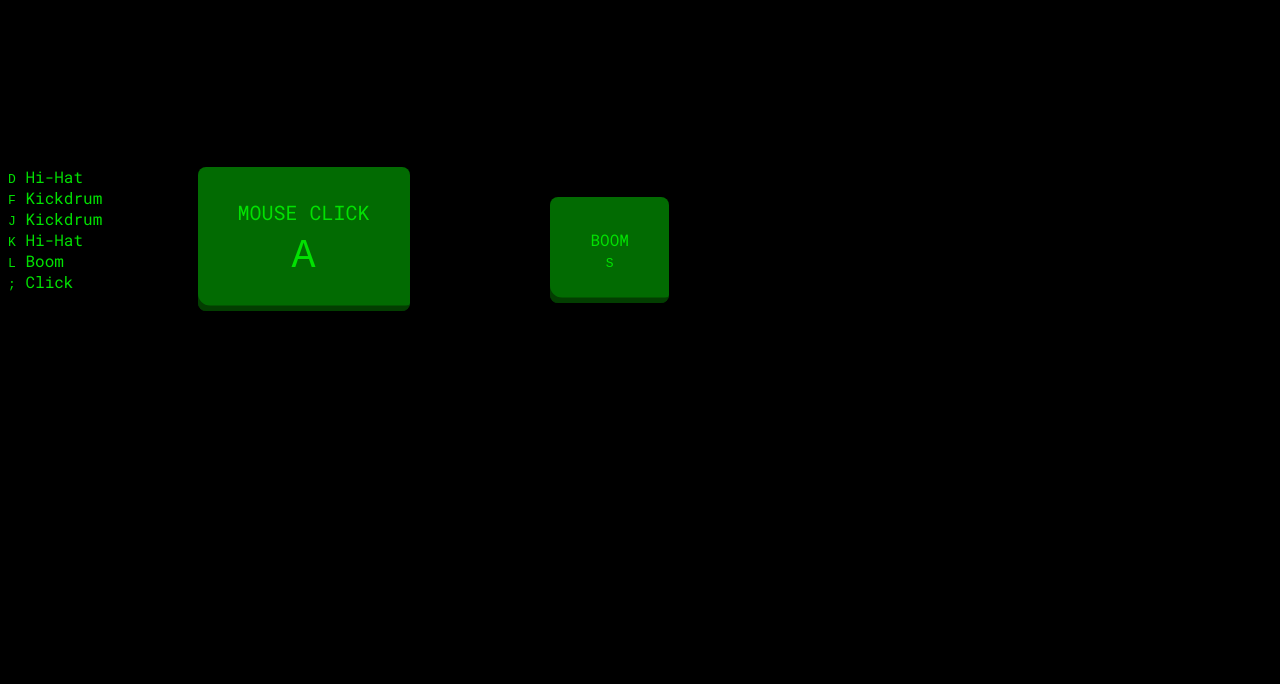
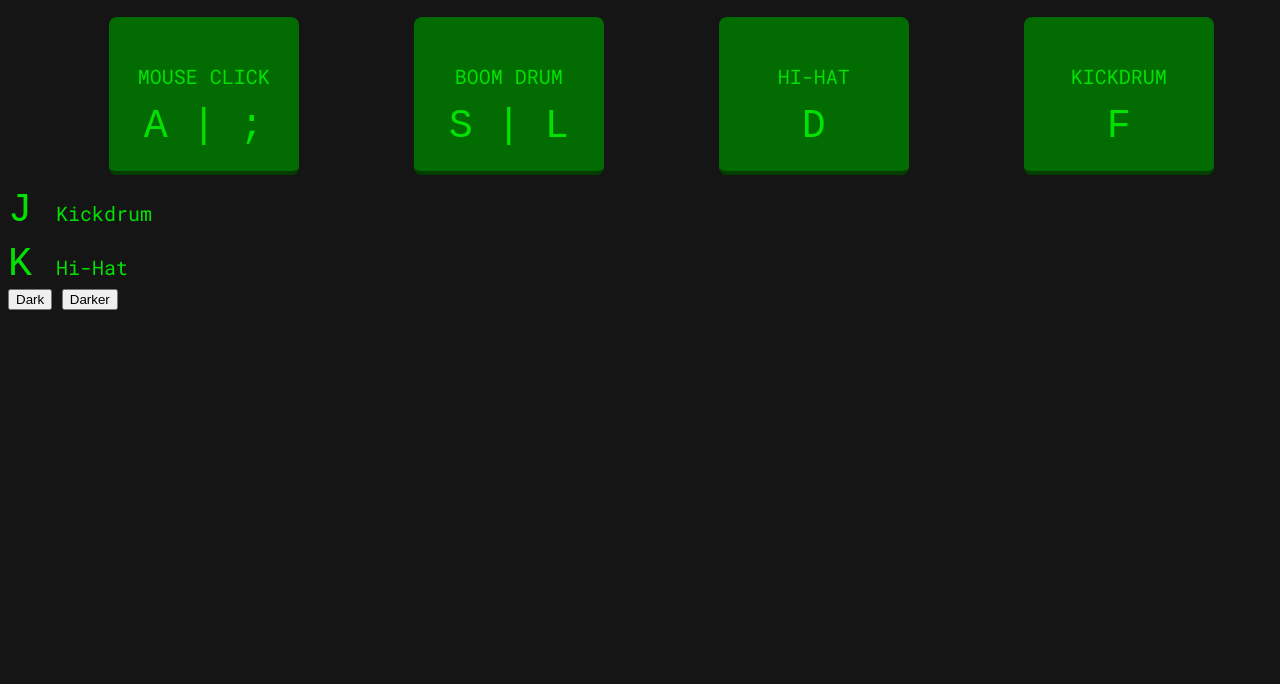
Before and after one commit to hellolol2016/beat, a plain HTML site: page index.html in a window 1280 px wide. Shown: the part 116-800 px from the top of the page. Drawn offline with Linux system fonts and the light colour scheme.

Commit message:
sat morning

```diff
--- a/index.html
+++ b/index.html
@@ -8,40 +8,43 @@
 
         <link rel="stylesheet" href="styles/styles.css">
     </head>
-    <body>
+    <body id="dark">
         <h1>Beat</h1>
 
-        <div class="square1">
+        <div class="square1 hvr-glow">
             <div data-key="65" class="key">
-                <span class="click">Mouse Click</span>
-
-                <div class="A">
-                    <kbd>A</kbd>
-                </div>
+                <span class="snd">Mouse Click</span>
+            <div data-key="186" class="key">
+                <div><kbd>A | ;</kbd></div>
+            </div>
             </div>
         </div>
 
-        <div class="square2">
+        <div class="square2 hvr-glow">
             <div data-key="83" class="key">
-                <span class="boom">Boom</span>
+                <span class="snd">Boom Drum</span>
+            <div data-key="76" class="key">
+                <div><kbd>S | L</kbd></div>
+            </div>
+            </div>
+        </div>
 
-                <div class="S">
-                    <kbd>S</kbd>
-                </div>
+        <div class="square3 hvr-glow">
+            <div data-key="68" class="key">
+                <span class="snd">Hi-Hat</span>
+                <div><kbd>D</kbd></div>
+            </div>
+        </div>
+
+        <div class="square4 hvr-glow">
+            <div data-key="70" class="key">
+                <span class="snd">Kickdrum</span>
+                <div><kbd>F</kbd></div>
             </div>
         </div>
 
 
-        <div class="sounds">
-
-            <div data-key="68" class="key">
-                <kbd>D</kbd>
-                <span class="snd">Hi-Hat</span>
-            </div>
-            <div data-key="70" class="key">
-                <kbd>F</kbd>
-                <span class="snd">Kickdrum</span>
-            </div>
+        <div id="dark" class="sounds"> <!-- PUT BACK BUTTONS-->
             <div data-key="74" class="key">
                 <kbd>J</kbd>
                 <span class="snd">Kickdrum</span>
@@ -50,25 +53,21 @@
                 <kbd>K</kbd>
                 <span class="snd">Hi-Hat</span>
             </div>
-            <div data-key="76" class="key">
-                <kbd>L</kbd>
-                <span class="snd">Boom</span>
-            </div>
-            <div data-key="186" class="key">
-                <kbd>;</kbd>
-                <span class="snd">Click</span>
-            </div>
         </div>
 
+        <div class="theme-buttons">
+            <button class="dark">Dark</button>
+            <button class="darker">Darker</button>
+        </div>
 
-        <audio data-key="65" src="sounds/click.wav"></audio>
-        <audio data-key="83" src="sounds/boom.wav"></audio>
-        <audio data-key="68" src="sounds/hi-hat.wav"></audio>
-        <audio data-key="70" src="sounds/kick-drum.wav"></audio>
-        <audio data-key="74" src="sounds/kick-drum.wav"></audio>
-        <audio data-key="75" src="sounds/hi-hat.wav"></audio>
-        <audio data-key="76" src="sounds/boom.wav"></audio>
-        <audio data-key="186" src="sounds/click.wav"></audio>
+        <audio  data-key="65" src="audio/click.wav"></audio>
+        <audio data-key="83" src="audio/boom.wav"></audio>
+        <audio data-key="68" src="audio/hihat.wav"></audio>
+        <audio data-key="70" src="audio/kickdrum.wav"></audio>
+        <audio data-key="74" src="audio/kickdrum.wav"></audio>
+        <audio data-key="75" src="audio/hihat.wav"></audio>
+        <audio data-key="76" src="audio/boom.wav"></audio>
+        <audio data-key="186" src="audio/click.wav"></audio>
 
 
     </body>
--- a/scripts/script.js
+++ b/scripts/script.js
@@ -1,13 +1,27 @@
-const keys = document.querySelectorAll(".key");
-keys.forEach(key=>key.addEventListener(""))// untransitions
-
+///////////////////////////PLAYING SOUND//////////////////////////////////
 function playSound(k){
     const audio = document.querySelector(`audio[data-key="${k.keyCode}"]`);
     const key = document.querySelector(`div[data-key="${k.keyCode}"]`);
     if(!audio) return;
 
-    key.classList.add("playing");
+    key.classList.add("hvr-glow");
     audio.currentTime = 0;
-    setTimeout(()=>audio.play(), 100)
+    audio.play();
 }
+
+function removeTransition(e){
+    if(e.propertyName !== 'transform')return;
+    e.target.classList.remove('hvr-glow');
+}
+
+const keys = document.querySelectorAll(".key");
+keys.forEach(key=>key.addEventListener("transitionend",removeTransition))// untransitions
 window.addEventListener("keydown", playSound);
+
+
+const themes = document.querySelectorAll(".theme-buttons");
+themes.forEach(theme=>theme.addEventListener('click',(theme)=>{
+    const body = document.querySelector('body');
+    const themeName = theme.className();
+    body.id = themeName;
+}))
--- a/styles/styles.css
+++ b/styles/styles.css
@@ -1,69 +1,168 @@
+/* -------------------- BACKGROUND ---------------------- */
+
 html{
-    background-color: black;
+    background-color: rgb(21, 21, 21);
     font-family: 'roboto mono', 'sans-serif';
 }
 
-.square1 {
-    display:inline-block;
-    padding:2em 2.5em;
-    margin:0 0.3em 0.3em 0;
-    border-radius:0.5em;
-    box-sizing: border-box;
-    text-decoration:none;
-    font-family:'Roboto mono',sans-serif;
-    text-transform:uppercase;
-    font-weight:400;
-    color:rgb(2, 225, 2);
-    background-color:rgb(2, 107, 2);
-    box-shadow:inset 0.25em -0.6em 0 -0.25em rgba(4, 26, 0, 0.55);
-    text-align:center;
-    position: relative;
-    left: 15%;
-    top: 150px;
-}
 
-.square2 {
-    display:inline-block;
-    padding: 2em 2.5em;
-    margin:0 0.3em 0.3em 0;
-    border-radius:0.5em;
-    box-sizing: border-box;
-    text-decoration:none;
-    font-family:'Roboto mono',sans-serif;
-    text-transform:uppercase;
-    font-weight:400;
-    color:rgb(2, 225, 2);
-    background-color:rgb(2, 107, 2);
-    box-shadow:inset 0.25em -0.6em 0 -0.25em rgba(4, 26, 0, 0.55);
-    text-align:center;
-    position: relative;
-    left: 25%;
-    top: 150px;
-}
+/* --------------------------- HEADING -------------*/
 
 h1 {
     color: rgb(2, 225, 2);
     font-size: 50px;
 }
 
-.sounds {
-    color: rgb(2, 225, 2);
+
+/* -------------------------- SQUARES -----------------------*/
+
+.square1 {
+    display:inline-block;
+    width: 15%;
+    padding: 2%;
+    margin:0 0.3em 0.3em 0;
+    border-color: rgb(2, 107, 2);
+    box-sizing: border-box;
+    text-decoration:none;
+    font-family:'Roboto mono',sans-serif;
+    text-transform:uppercase;
+    font-weight:400;
+    color:#FFFFFF;
+    background-color: rgb(2, 107, 2);
+    box-shadow:inset 0em -0.6em 0 -0.35em rgba(4,26,0,0.55);
+    text-align:center;
+    border-radius:0.5em;
+    transform:translate(0,2px);
+    position:relative;
+    left: 8%;
+}
+@media all and (max-width:30em){
+.square1 {
+    display:block;
+    margin:0.4em auto;
+    }
+}
+.square1:active {
+   top: 0.1em;
 }
 
+.square2 {
+    display:inline-block;
+    width: 15%;
+    padding: 2%;
+    margin:0 0.3em 0.3em 0;
+    border-color: rgb(2, 107, 2);
+    box-sizing: border-box;
+    text-decoration:none;
+    font-family:'Roboto mono',sans-serif;
+    text-transform:uppercase;
+    font-weight:400;
+    color:#FFFFFF;
+    background-color: rgb(2, 107, 2);
+    box-shadow:inset 0em -0.6em 0 -0.35em rgba(4,26,0,0.55);
+    text-align:center;
+    border-radius:0.5em;
+    transform:translate(0,2px);
+    position:relative;
+    left: 16%;
+}
+@media all and (max-width:30em){
+.square2 {
+    display:block;
+    margin:0.4em auto;
+    }
+}
+.square2:active {
+    top: 0.1em;
+}
 
-.click {
+.square3 {
+    display:inline-block;
+    width: 15%;
+    padding: 2%;
+    margin:0 0.3em 0.3em 0;
+    border-color: rgb(2, 107, 2);
+    box-sizing: border-box;
+    text-decoration:none;
+    font-family:'Roboto mono',sans-serif;
+    text-transform:uppercase;
+    font-weight:400;
+    color:#FFFFFF;
+    background-color: rgb(2, 107, 2);
+    box-shadow:inset 0em -0.6em 0 -0.35em rgba(4,26,0,0.55);
+    text-align:center;
+    border-radius:0.5em;
+    transform:translate(0,2px);
+    position:relative;
+    left: 24%;
+}
+@media all and (max-width:30em){
+    .square3 {
+        display:block;
+        margin:0.4em auto;
+        }
+    }
+    .square3:active {
+        top: 0.1em;
+    }
+
+.square4 {
+    display:inline-block;
+    width: 15%;
+    padding:2%;
+    margin:0 0.3em 0.3em 0;
+    border-color: rgb(2, 107, 2);
+    box-sizing: border-box;
+    text-decoration:none;
+    font-family:'Roboto mono',sans-serif;
+    text-transform:uppercase;
+    font-weight:400;
+    color:#FFFFFF;
+    background-color: rgb(2, 107, 2);
+    box-shadow:inset 0em -0.6em 0 -0.35em rgba(4,26,0,0.55);
+    text-align:center;
+    border-radius:0.5em;
+    transform:translate(0,2px);
+    position:relative;
+    left: 32%;
+}
+@media all and (max-width:30em){
+    .square4 {
+        display:block;
+        margin:0.4em auto;
+        }
+    }
+    .square4:active {
+        top: 0.1em;
+    }
+
+
+
+.hvr-glow {
+    display: inline-block;
+    vertical-align: middle;
+    -webkit-transform: perspective(1px) translateZ(0);
+    transform: perspective(1px) translateZ(0);
+    -webkit-transition-duration: 0.3s;
+    transition-duration: 0.3s;
+    -webkit-transition-property: box-shadow;
+    transition-property: box-shadow;
+  }
+.hvr-glow:hover, .hvr-glow:focus, .hvr-glow:active {
+    box-shadow: 0 0 10px rgb(0, 255, 0);
+  }
+
+/* ----------------------- TEXTS -----------------------*/
+
+
+.snd {
+    color: rgb(2, 225, 2);
     position: relative;
     font-size: 20px;
 }
 
-.A {
+.key {
+    color: rgb(2, 225, 2);
     position: relative;
     font-size: 40px;
 }
-
-
-
-
-#click {
-    color: rgb(2, 225, 2);
-}
```
Also changed, not shown: 4 other files.
